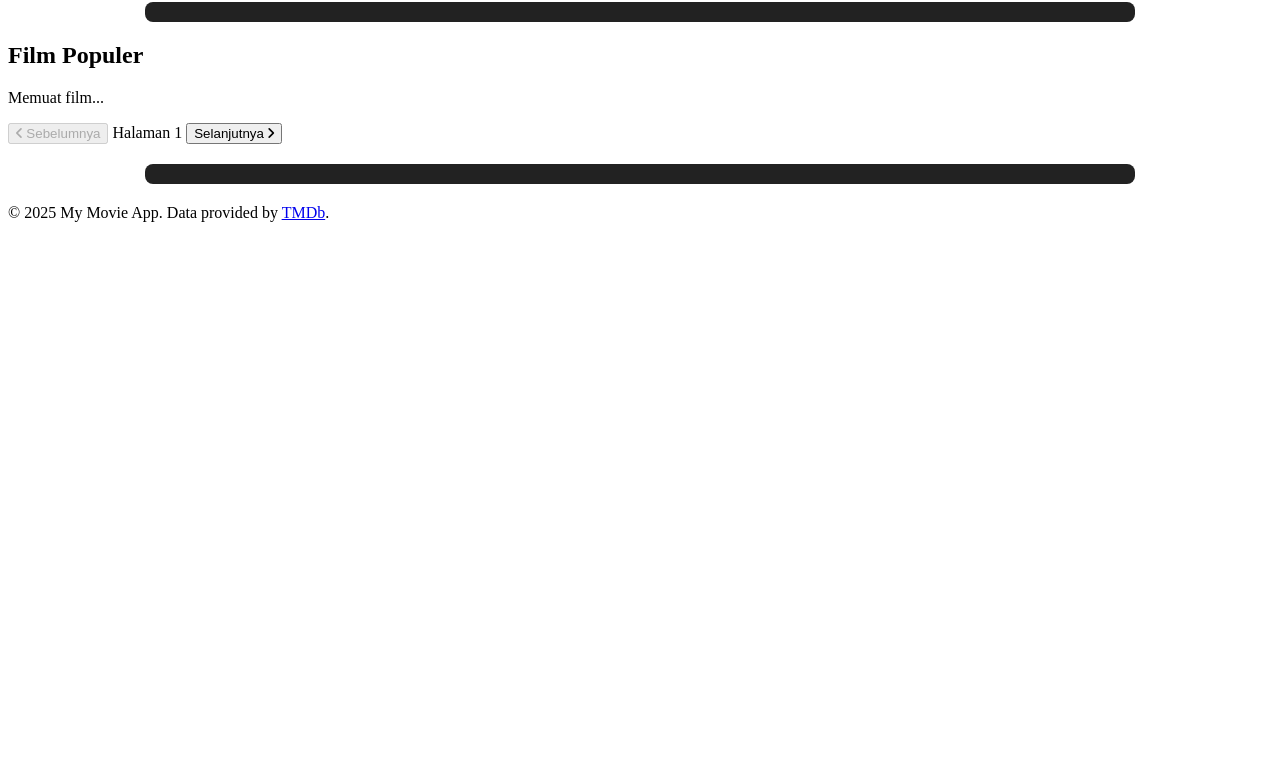
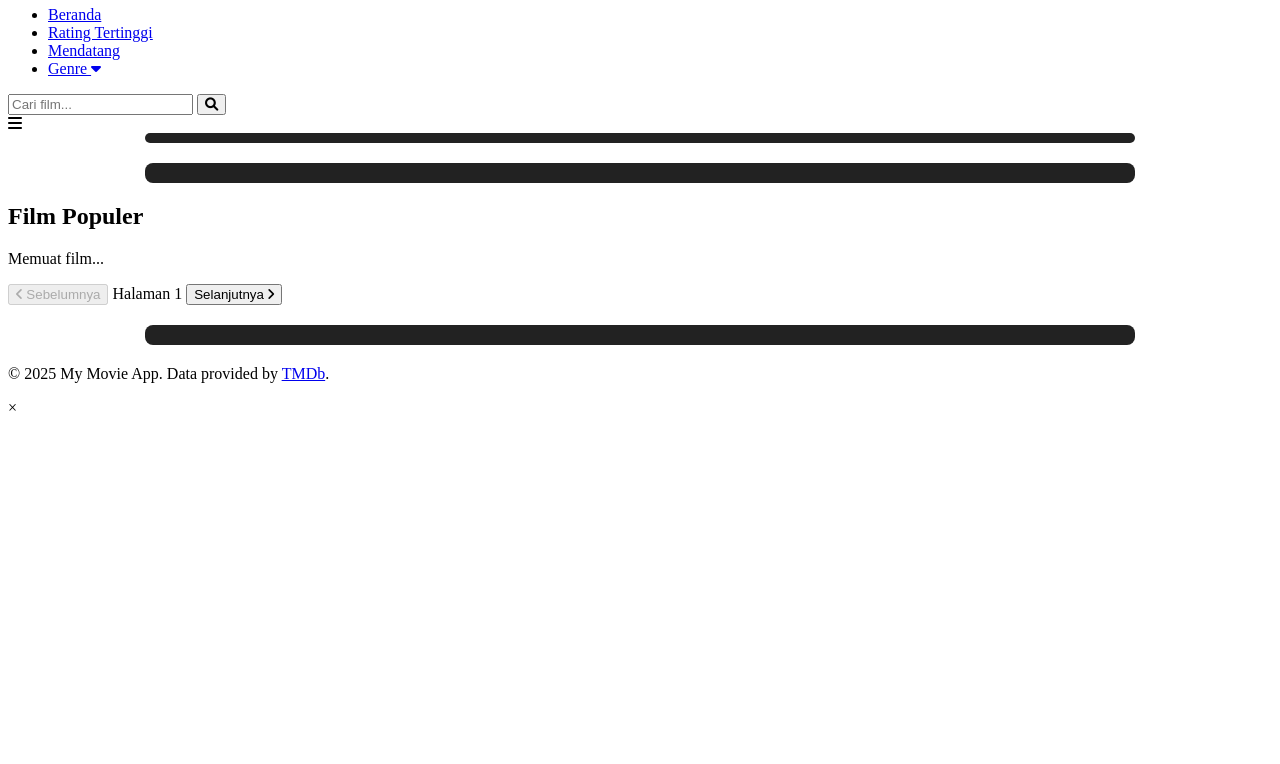
Before and after one commit to rohmansyah123/my-movie-app.github.io, a plain HTML site: page index.html in a window 1280 px wide. Shown: the part 36-800 px from the top of the page. Drawn offline with Linux system fonts and the light colour scheme.

Commit message:
Update index.html

```diff
--- a/index.html
+++ b/index.html
@@ -3,17 +3,35 @@
 <head>
     <meta charset="UTF-8">
     <meta name="viewport" content="width=device-width, initial-scale=1.0">
-    <title>My Movie App - Iklan Adsterra</title>
+    <title>My Movie App - Film & Iklan</title>
     <link rel="stylesheet" href="css/style.css">
     <link rel="stylesheet" href="https://cdnjs.cloudflare.com/ajax/libs/font-awesome/6.0.0-beta3/css/all.min.css">
-
-    </head>
+</head>
 <body>
     <header>
         <nav class="navbar">
-            </nav>
-        <div class="ad-container header-banner" id="ad-header-banner">
+            <div class="logo"><a href="#">MyFilm</a></div>
+            <ul class="nav-links">
+                <li><a href="#" class="nav-link active" data-filter-type="popular">Beranda</a></li>
+                <li><a href="#" class="nav-link" data-filter-type="top_rated">Rating Tertinggi</a></li>
+                <li><a href="#" class="nav-link" data-filter-type="upcoming">Mendatang</a></li>
+                <li class="dropdown">
+                    <a href="#" class="nav-link dropbtn">Genre <i class="fas fa-caret-down"></i></a>
+                    <div class="dropdown-content" id="genreFilter">
+                        </div>
+                </li>
+            </ul>
+            <div class="search-container">
+                <input type="text" id="searchInput" placeholder="Cari film...">
+                <button id="searchButton"><i class="fas fa-search"></i></button>
             </div>
+            <div class="menu-toggle" id="mobileMenu">
+                <i class="fas fa-bars"></i>
+            </div>
+        </nav>
+
+        <div class="ad-container header-banner" id="ad-header-banner"></div>
+
         <div class="hero-section" id="heroSection">
             <div class="loading-overlay" id="heroLoadingOverlay">
                 <div class="loading-spinner"></div>
@@ -22,8 +40,8 @@
     </header>
 
     <main class="container">
-        <div class="ad-container middle-banner" id="ad-middle-banner">
-            </div>
+        <div class="ad-container middle-banner" id="ad-middle-banner"></div>
+
         <h2 id="sectionTitle">Film Populer</h2>
         <div id="loadingIndicator" class="loading-indicator">
             <div class="loading-spinner"></div>
@@ -43,14 +61,24 @@
     </main>
 
     <footer>
-        <div class="ad-container footer-banner" id="ad-footer-banner">
-            </div>
+        <div class="ad-container footer-banner" id="ad-footer-banner"></div>
         <p>&copy; 2025 My Movie App. Data provided by <a href="https://www.themoviedb.org/" target="_blank">TMDb</a>.</p>
     </footer>
 
     <div id="movieDetailModal" class="modal">
+        <div class="modal-content">
+            <span class="close-button">&times;</span>
+            <div id="modalBody" class="modal-body">
+                <div class="loading-overlay" id="modalLoadingOverlay">
+                    <div class="loading-spinner"></div>
+                </div>
+                <div class="modal-error-message" id="modalErrorMessage" style="display: none;">
+                    <p><i class="fas fa-exclamation-triangle"></i> Gagal memuat detail film.</p>
+                </div>
+            </div>
         </div>
+    </div>
 
     <script type="module" src="js/script.js"></script>
-    </body>
+</body>
 </html>
```
